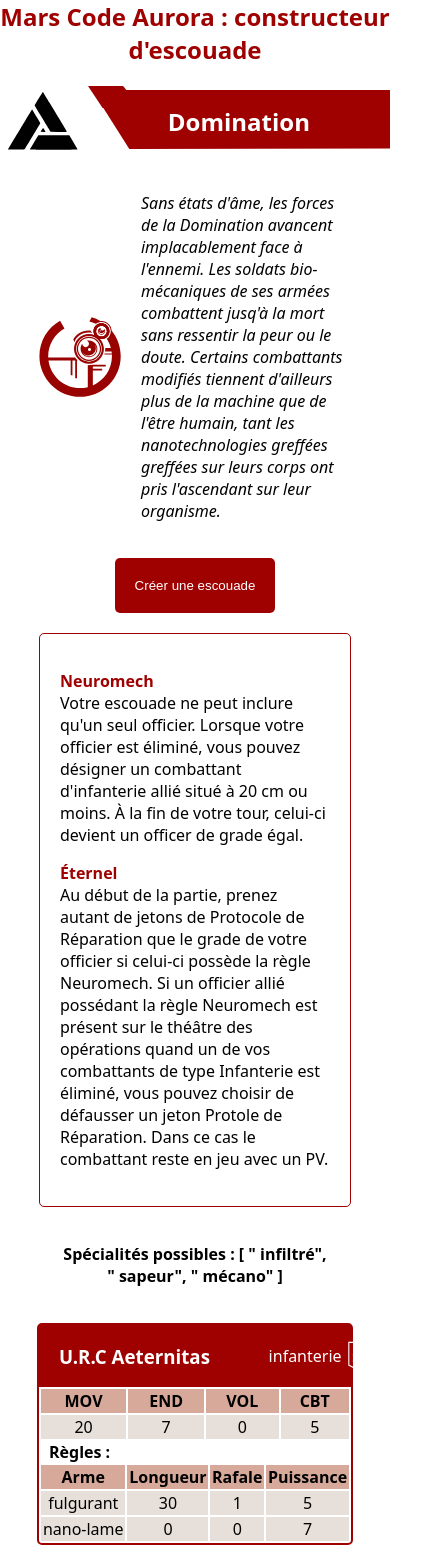
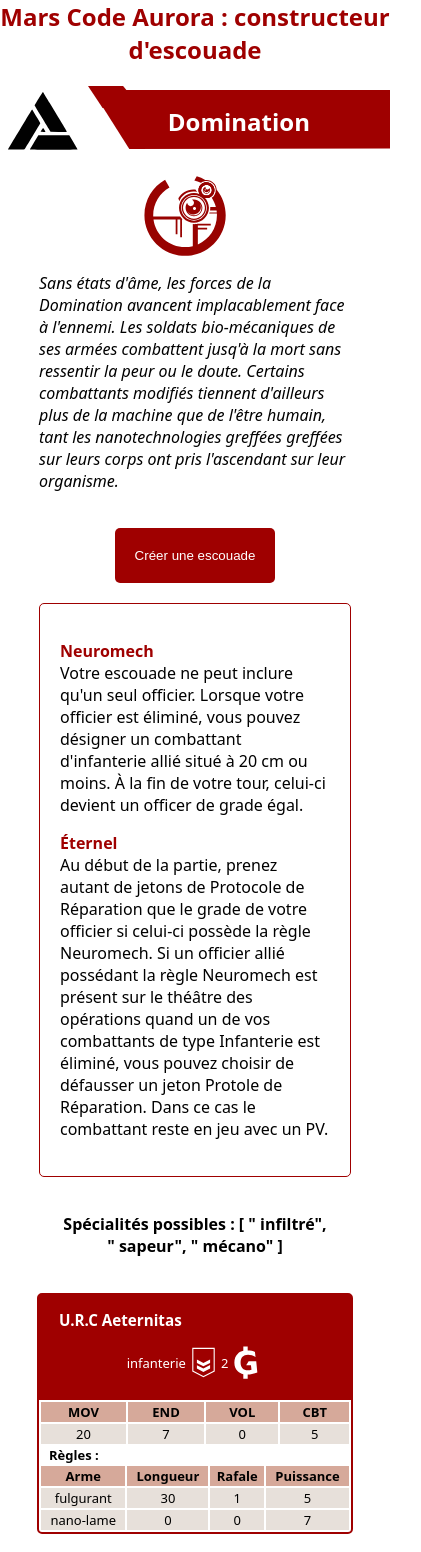
Before and after one commit to Jouvain/MCA_AB_VueJS, a Vue app: page /faction/Domination in a window 390 px wide. Shown: the top 1552 px of the page, 421 px wide, since content can reach past the window. Built offline with nearby package versions, Linux system fonts and the light colour scheme; the HTML template or start-up script is replaced by a standard one.

Commit message:
feat : Faction view basic  responsiveness

```diff
--- a/src/components/ProfileSheet.vue
+++ b/src/components/ProfileSheet.vue
@@ -71,6 +71,9 @@
         border-radius: 5px;
         border: 2px solid $color--mca-red;
         width: 80%;
+        @media screen and (max-width: $breakpointMax-mobile) {
+            font-size: small;
+        }
         &_header {
             display: flex;
             flex-direction: row;
@@ -78,6 +81,10 @@
             background-color: $color--mca-red;
             color: $color--light;
             width: 100%;
+            @media screen and (max-width: $breakpointMax-mobile) {
+                flex-direction: column;
+                align-items: flex-start;
+            }
         }
         &_title {
             margin-left: $spacing;
@@ -87,7 +94,11 @@
             align-items: center;
             justify-content: space-around;
             margin-right: $spacing;
-            width: 20%;
+            @media screen and (max-width: $breakpointMax-mobile) {
+                justify-content: center;
+                width: 100%;
+                margin-bottom: $spacing;
+            }
         }
         &_section {
             width: 100%;
--- a/src/components/Trivia.vue
+++ b/src/components/Trivia.vue
@@ -21,6 +21,9 @@
         justify-content: space-around;
         align-items: center;
         margin: auto;
+        @media screen and (max-width: $breakpointMax-mobile) {
+            flex-direction: column;
+        }
         &_logo {
             height: 80px;
             color: $color--mca-red;
```
